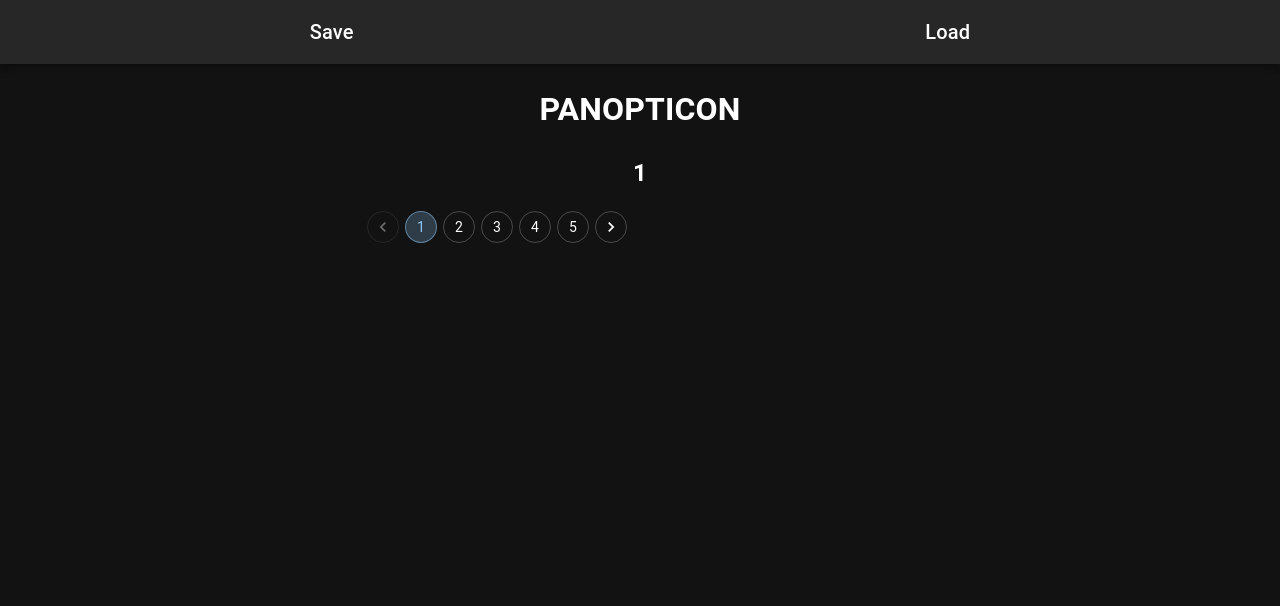
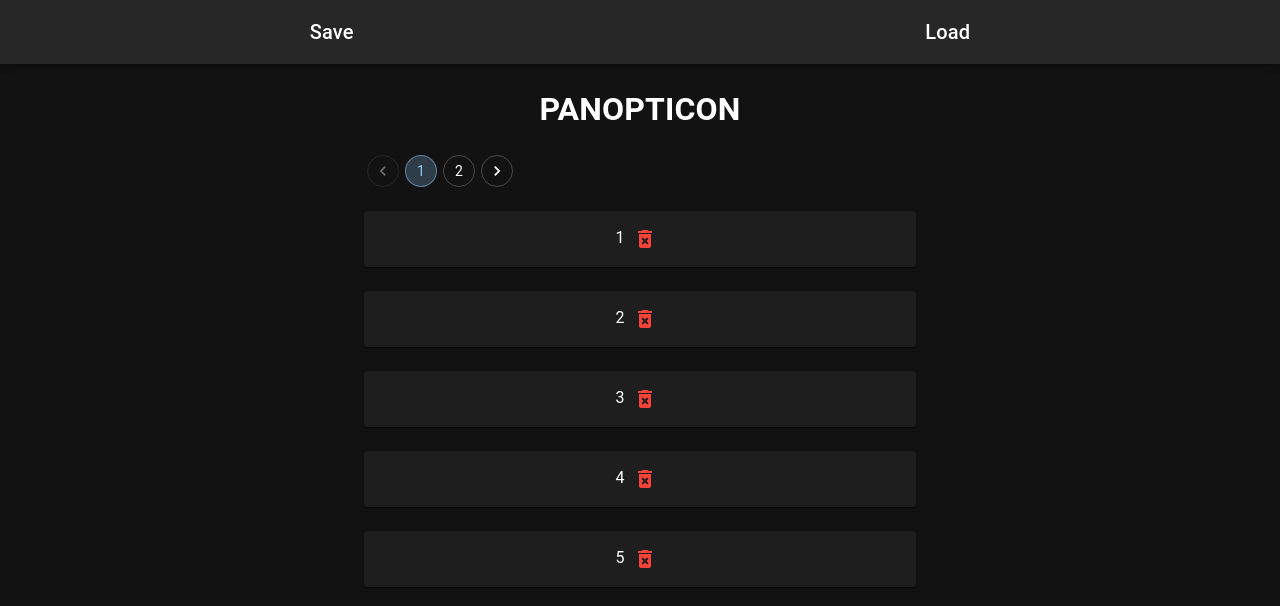
Before and after one commit to cow-co/panopticon, a React (Create React App) app: page / in a window 1280 px wide. Shown: the top 606 px of the page. Built offline with nearby package versions, Linux system fonts and the light colour scheme; the HTML template or start-up script is replaced by a standard one.

Commit message:
Proper Paging, and Delete Entities

```diff
--- a/package.json
+++ b/package.json
@@ -38,6 +38,7 @@
   "dependencies": {
     "@emotion/react": "^11.10.4",
     "@emotion/styled": "^11.10.4",
+    "@mui/icons-material": "^5.10.6",
     "@mui/material": "^5.10.5",
     "@testing-library/jest-dom": "^5.16.5",
     "@testing-library/react": "^13.4.0",
--- a/src/components/layout/VisualisationPanel.jsx
+++ b/src/components/layout/VisualisationPanel.jsx
@@ -1,14 +1,26 @@
 // This is the layout element in which the main view sits
 import { Component } from "react";
 import Pagination from '@mui/material/Pagination';
+import Stack from "@mui/material/Stack";
+import EntityListItem from "../../visualisation/EntityListItem";
 
 class VisualisationPanel extends Component {
   constructor() {
     super();
     this.state = {
-      page: 1
+      page: 1,
+      entities: [
+        "1",
+        "2",
+        "3",
+        "4",
+        "5",
+        "6"
+      ],
+      pageSize: 5
     };
     this.handlePageChange = this.handlePageChange.bind(this);
+    this.handleDelete = this.handleDelete.bind(this);
   }
 
   handlePageChange(event, value) {
@@ -18,14 +30,34 @@ class VisualisationPanel extends Component {
     });
   }
 
+  handleDelete(entityName) {
+    const idx = this.state.entities.indexOf(entityName);
+    const ents = this.state.entities.slice();
+    ents.splice(idx, 1);
+    this.setState({
+      ...this.state,
+      entities: ents
+    });
+  }
+
   render() {
+    const start = (this.state.page - 1) * this.state.pageSize;
+    const end = start + this.state.pageSize;
+    const entitiesInPage = this.state.entities.slice(start, end);
+    const numPages = Math.ceil(this.state.entities.length / this.state.pageSize);
+
     // As a first pass, we're just making it a simple list of
     // entities
     // TODO Make this into a network graph later on
     return (
       <div className="vis-panel">
-        <h2>{this.state.page}</h2>
-        <Pagination count={5} variant="outlined" color="primary" page={this.state.page} onChange={this.handlePageChange} />
+        <Pagination count={numPages} variant="outlined" color="primary" page={this.state.page} onChange={this.handlePageChange} />
+        <Stack>
+          {entitiesInPage.map(entity => {
+            console.log(entity);
+            return <EntityListItem key={entity} entityName={entity} onDelete={this.handleDelete} />
+          })}
+        </Stack>
       </div>
     );
   }
--- /dev/null
+++ b/src/visualisation/EntityListItem.jsx
@@ -0,0 +1,28 @@
+import Paper from '@mui/material/Paper';
+import { Component } from "react";
+import DeleteForever from '@mui/icons-material/DeleteForever';
+import IconButton from '@mui/material/IconButton';
+
+class EntityListItem extends Component {
+  constructor(props) {
+    super(props);
+    this.handleClick = this.handleClick.bind(this);
+  }
+
+  handleClick() {
+    this.props.onDelete(this.props.entityName);
+  }
+
+  render() {
+    return (
+      <Paper sx={{ marginTop: 3, paddingTop: 1, paddingBottom: 1 }}>
+        {this.props.entityName}
+        <IconButton variant="contained" color="error" onClick={this.handleClick} >
+          <DeleteForever />
+        </IconButton>
+      </Paper>
+    );
+  }
+}
+
+export default EntityListItem;
```
Also changed, not shown: 1 other file (tests, documents, lock files or other folders).
